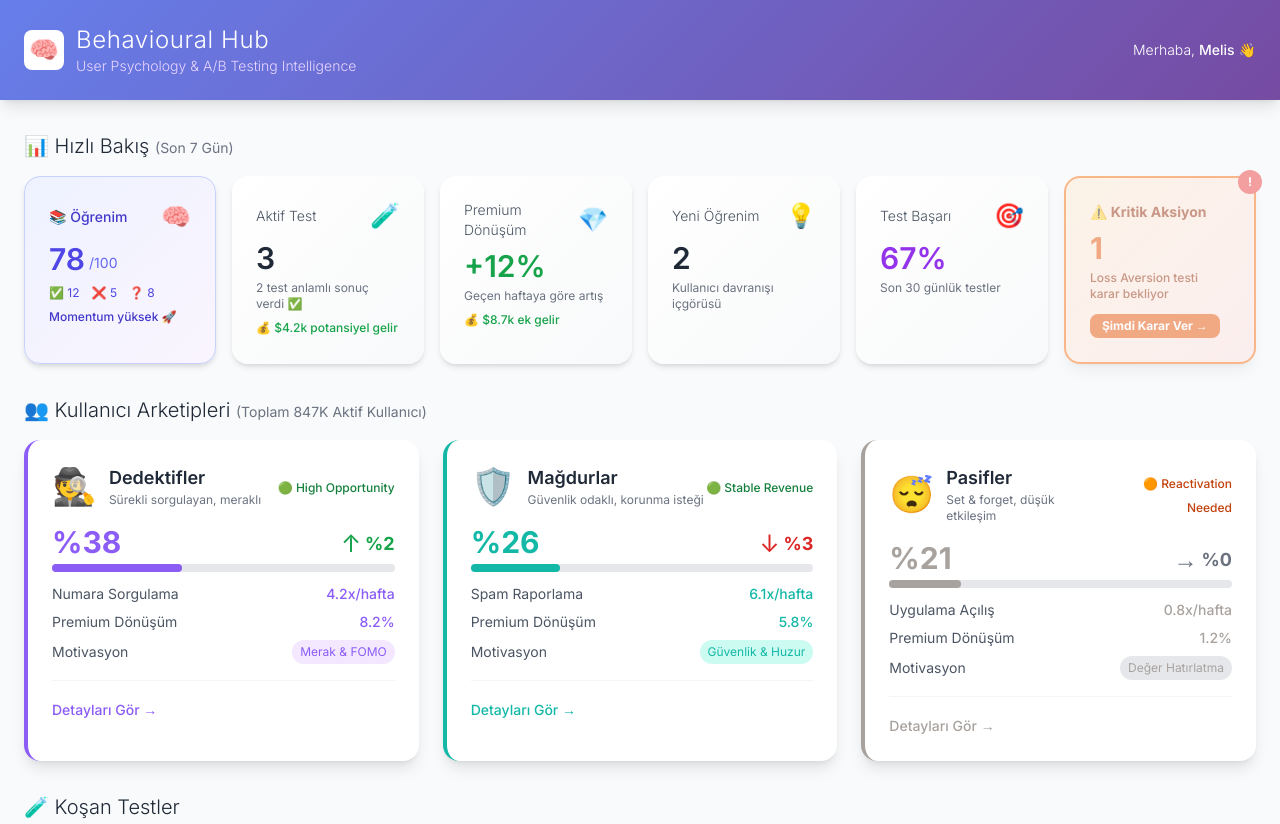
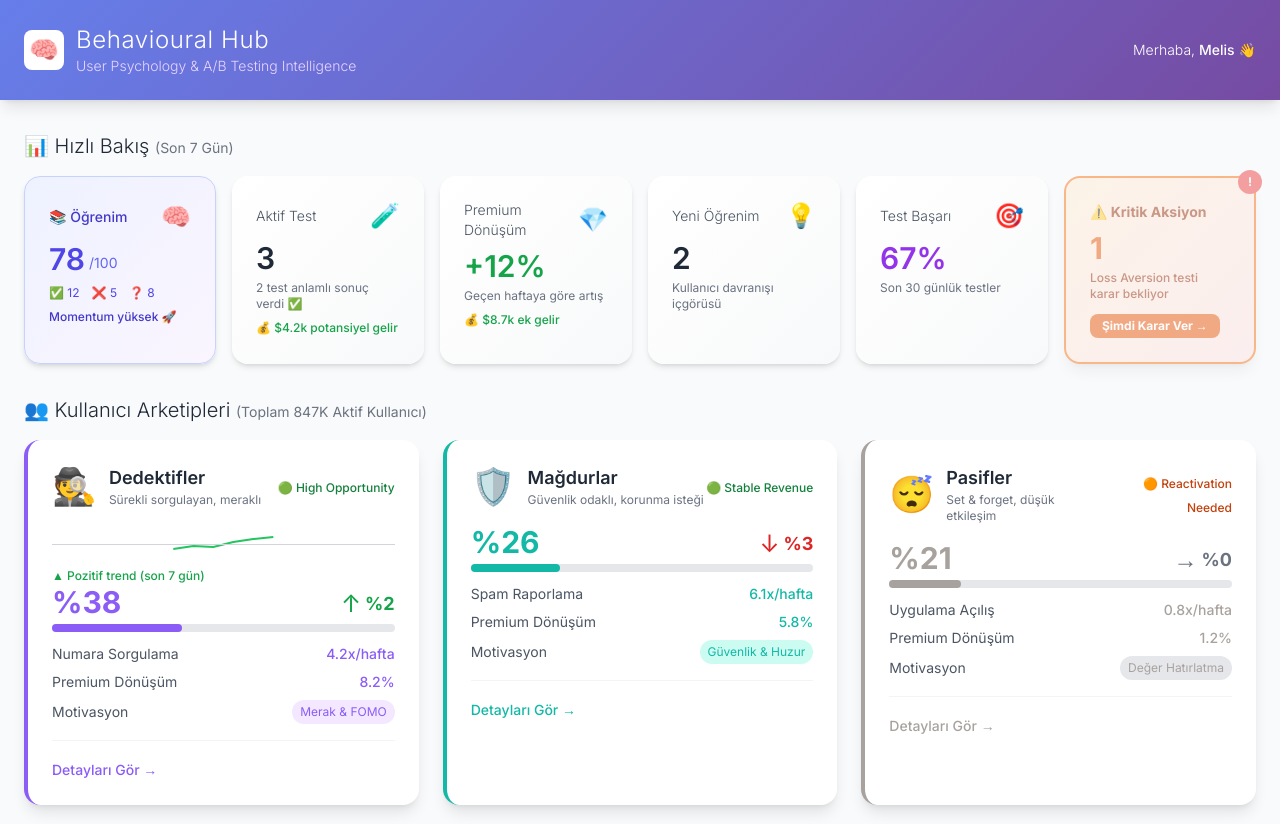
Before and after one commit to Melis-Sutci/behavioural-hub, a plain HTML site: page index.html in a window 1280 px wide. Shown: the top 824 px of the page. Drawn offline with nearby package versions, Linux system fonts and the light colour scheme.

Commit message:
Update index.html

```diff
--- a/index.html
+++ b/index.html
@@ -242,6 +242,28 @@
                     </div>
 
                     <div class="mb-3">
+                        <!-- Mini Trend Grafik -->
+<div class="mt-3">
+    <div class="relative h-10">
+        <!-- Referans (0) çizgisi -->
+        <div class="absolute top-1/2 left-0 right-0 border-t border-gray-300"></div>
+
+        <!-- Trend -->
+        <svg viewBox="0 0 100 40" class="w-full h-10">
+            <polyline
+                points="0,25 20,22 40,23 60,18 80,15 100,13"
+                fill="none"
+                stroke="#22c55e"
+                stroke-width="2"
+            />
+        </svg>
+    </div>
+
+    <div class="text-xs text-green-600 font-medium mt-1">
+        ▲ Pozitif trend (son 7 gün)
+    </div>
+</div>
+
                         <div class="flex justify-between items-end mb-1">
                             <span class="text-3xl font-bold text-detective">%38</span>
                             <!-- DAHA BELİRGİN TREND -->
```
